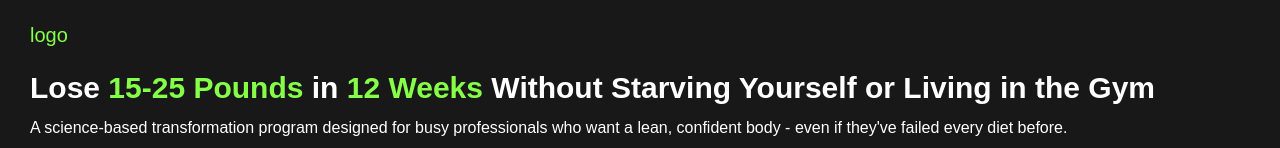
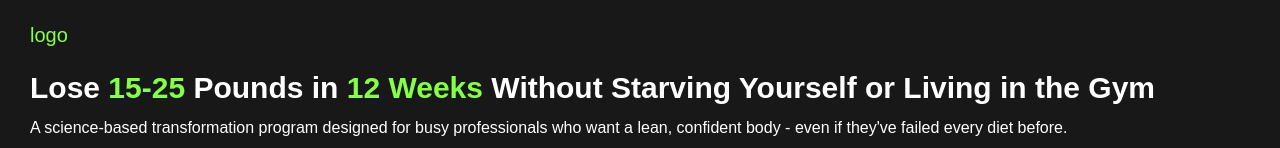
Before and after one commit to Mayungbe-Joshua-Toluwanimi/FitUp-fitness-landing-page, a plain HTML site: page index.html in a window 1280 px wide. Shown: the top 148 px of the page. Drawn offline with Linux system fonts and the light colour scheme.

Commit message:
update the header background and headline emphasis

```diff
--- a/index.html
+++ b/index.html
@@ -12,7 +12,7 @@
     <div class="logo">logo</div>
     <div class="hero">
       <div class="hero-text">
-        <h1>Lose <span class="emphasize">15-25 Pounds</span> in <span class="emphasize">12 Weeks </span> Without Starving Yourself or Living in the Gym</h1>
+        <h1>Lose <span class="emphasize">15-25</span> Pounds in <span class="emphasize">12 Weeks </span> Without Starving Yourself or Living in the Gym</h1>
       <p class="tagline">
         A science-based transformation program designed for busy professionals who want a lean, confident body - even if they've failed every diet before.
       </p>
```
